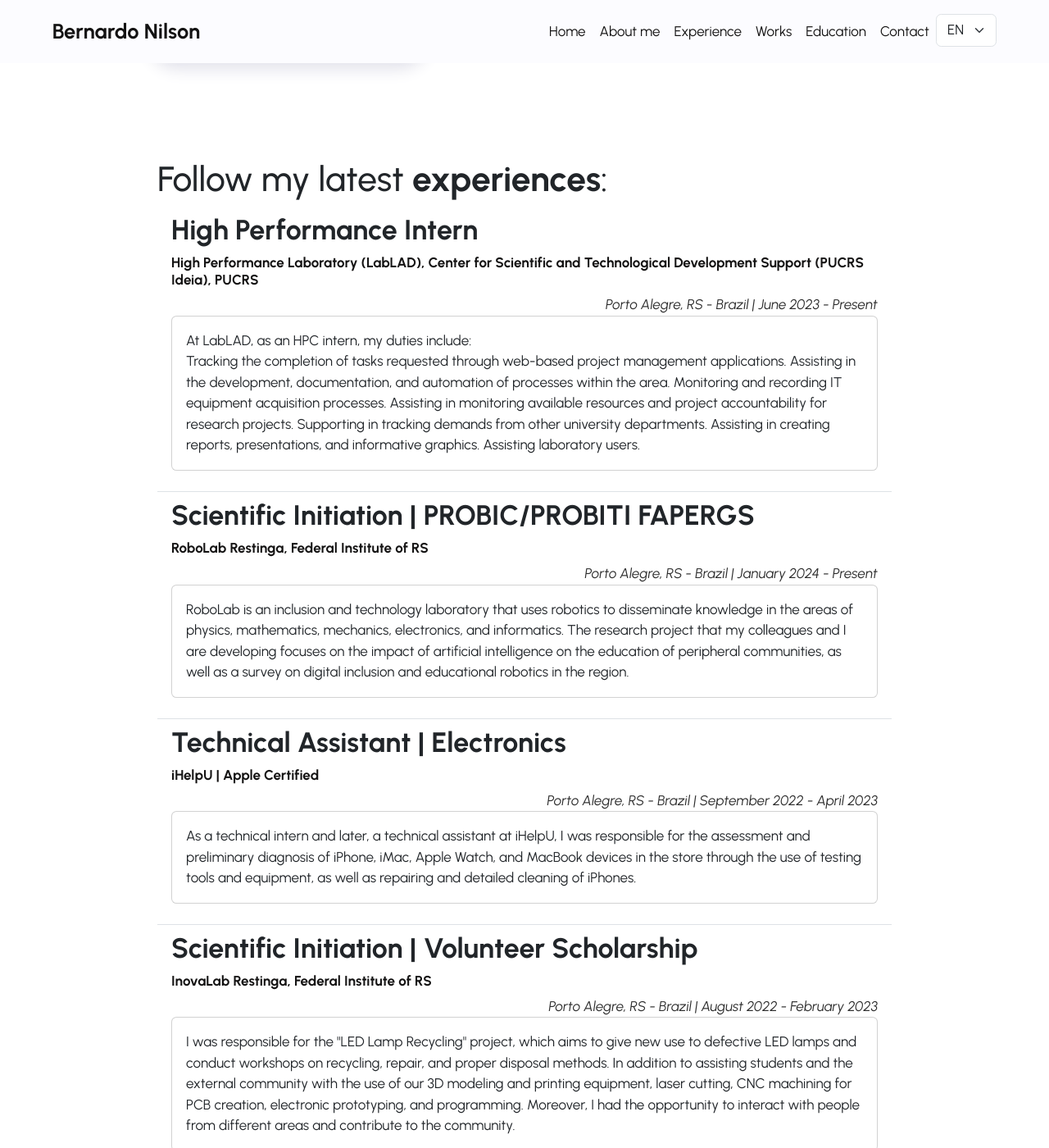
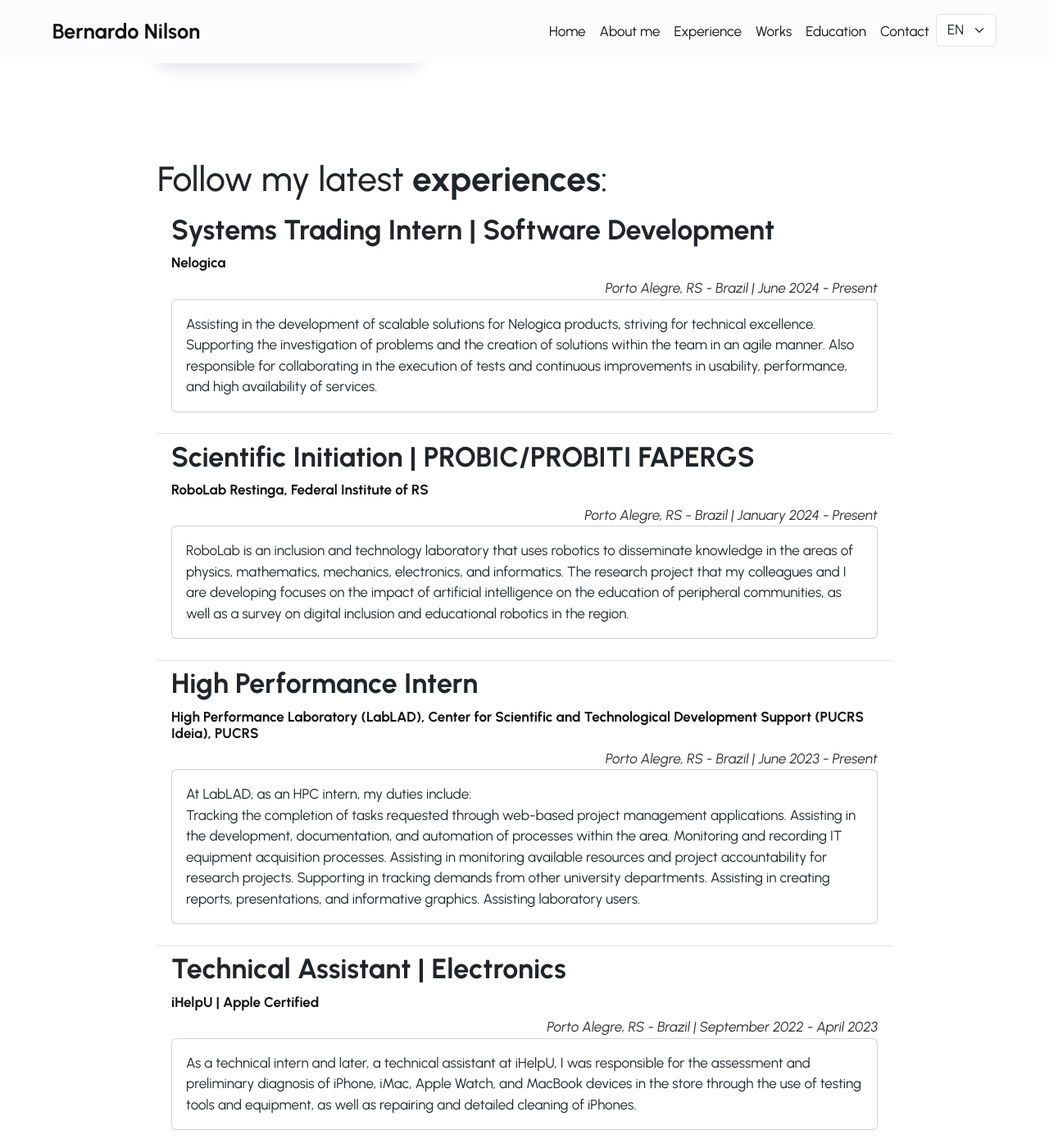
Before and after one commit to BernardoNilson/bernardonilson.github.io, a Jekyll site: the page built from en/index.md, in a window 1280 px wide and 1400 px high, scrolled down 1119 px. Shown: the whole window at 82% size. Built offline with Jekyll 4.4.1, drawn with Linux system fonts in a browser that asks for light colours.

Commit message:
add intern at Nelo

```diff
--- a/Gemfile
+++ b/Gemfile
@@ -8,7 +8,7 @@ source "https://rubygems.org"
 # This will help ensure the proper Jekyll version is running.
 # Happy Jekylling!
 # gem "jekyll", "~> 4.3.2"
-# gem "jekyll", "~> 3.9.3"
+gem "jekyll", "~> 3.9.4"
 # This is the default theme for new Jekyll sites. You may change this to anything you like.
 gem "minima", "~> 2.5"
 # If you want to use GitHub Pages, remove the "gem "jekyll"" above and
@@ -28,7 +28,7 @@ platforms :mingw, :x64_mingw, :mswin, :jruby do
 end
 
 # Performance-booster for watching directories on Windows
-gem "wdm", "~> 0.1.1", :platforms => [:mingw, :x64_mingw, :mswin]
+# gem "wdm", "~> 0.1.1", :platforms => [:mingw, :x64_mingw, :mswin]
 
 # Lock `http_parser.rb` gem to `v0.6.x` on JRuby builds since newer versions of the gem
 # do not have a Java counterpart.
--- a/_data/en/experience.yml
+++ b/_data/en/experience.yml
@@ -1,3 +1,17 @@
+- title: Systems Trading Intern | Software Development
+  company: Nelogica
+  location: Porto Alegre, RS - Brazil
+  date: June 2024 - Present
+  description: >-
+    Assisting in the development of scalable solutions for Nelogica products, striving for technical excellence. Supporting the investigation of problems and the creation of solutions within the team in an agile manner. Also responsible for collaborating in the execution of tests and continuous improvements in usability, performance, and high availability of services.
+
+- title: Scientific Initiation | PROBIC/PROBITI FAPERGS
+  company: RoboLab Restinga, Federal Institute of RS
+  location: Porto Alegre, RS - Brazil
+  date: January 2024 - Present
+  description: >-
+    RoboLab is an inclusion and technology laboratory that uses robotics to disseminate knowledge in the areas of physics, mathematics, mechanics, electronics, and informatics. The research project that my colleagues and I are developing focuses on the impact of artificial intelligence on the education of peripheral communities, as well as a survey on digital inclusion and educational robotics in the region.
+
 - title: High Performance Intern
   company: High Performance Laboratory (LabLAD), Center for Scientific and Technological Development Support (PUCRS Ideia), PUCRS
   location: Porto Alegre, RS - Brazil
@@ -5,13 +19,6 @@
   description: >-
     At LabLAD, as an HPC intern, my duties include: <br>
     Tracking the completion of tasks requested through web-based project management applications. Assisting in the development, documentation, and automation of processes within the area. Monitoring and recording IT equipment acquisition processes. Assisting in monitoring available resources and project accountability for research projects. Supporting in tracking demands from other university departments. Assisting in creating reports, presentations, and informative graphics. Assisting laboratory users.
-
-- title: Scientific Initiation | PROBIC/PROBITI FAPERGS
-  company: RoboLab Restinga, Federal Institute of RS
-  location: Porto Alegre, RS - Brazil
-  date: January 2024 - Present
-  description: >-
-    RoboLab is an inclusion and technology laboratory that uses robotics to disseminate knowledge in the areas of physics, mathematics, mechanics, electronics, and informatics. The research project that my colleagues and I are developing focuses on the impact of artificial intelligence on the education of peripheral communities, as well as a survey on digital inclusion and educational robotics in the region.
 
 - title: Technical Assistant | Electronics
   company: iHelpU | Apple Certified
```
Also changed, not shown: _data/pt/experience.yml (+12 -5 lines), Gemfile.lock, 1 other file.
